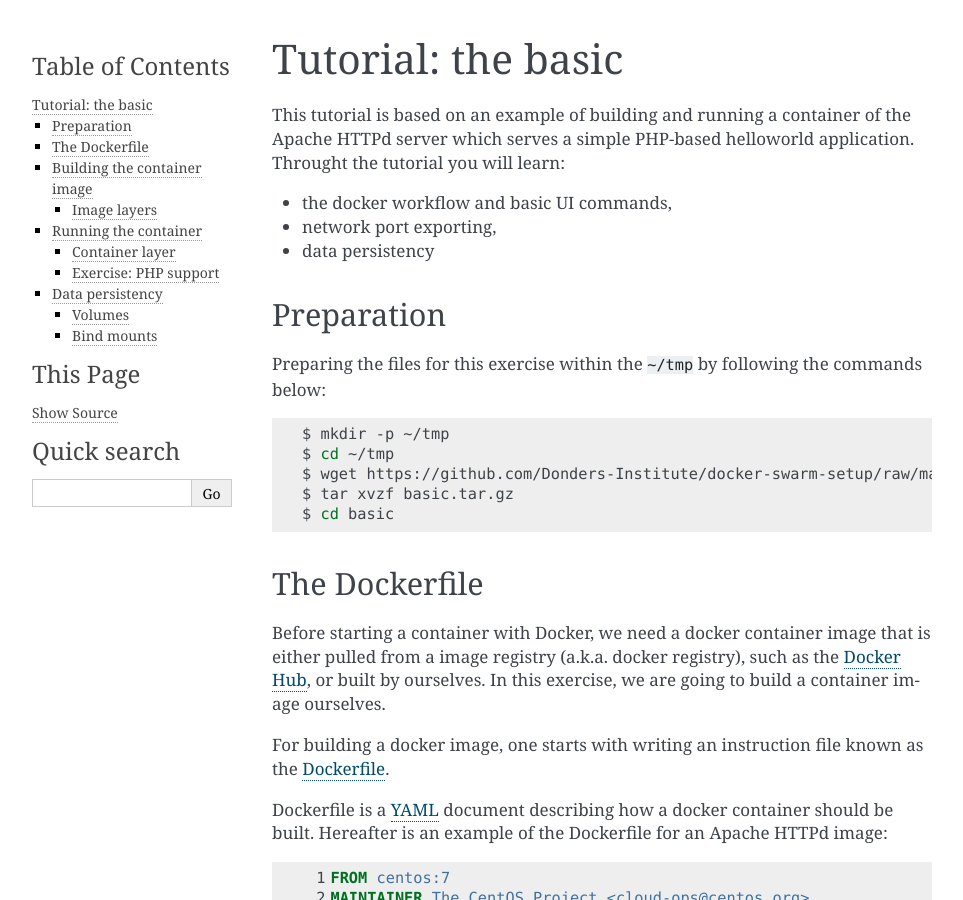
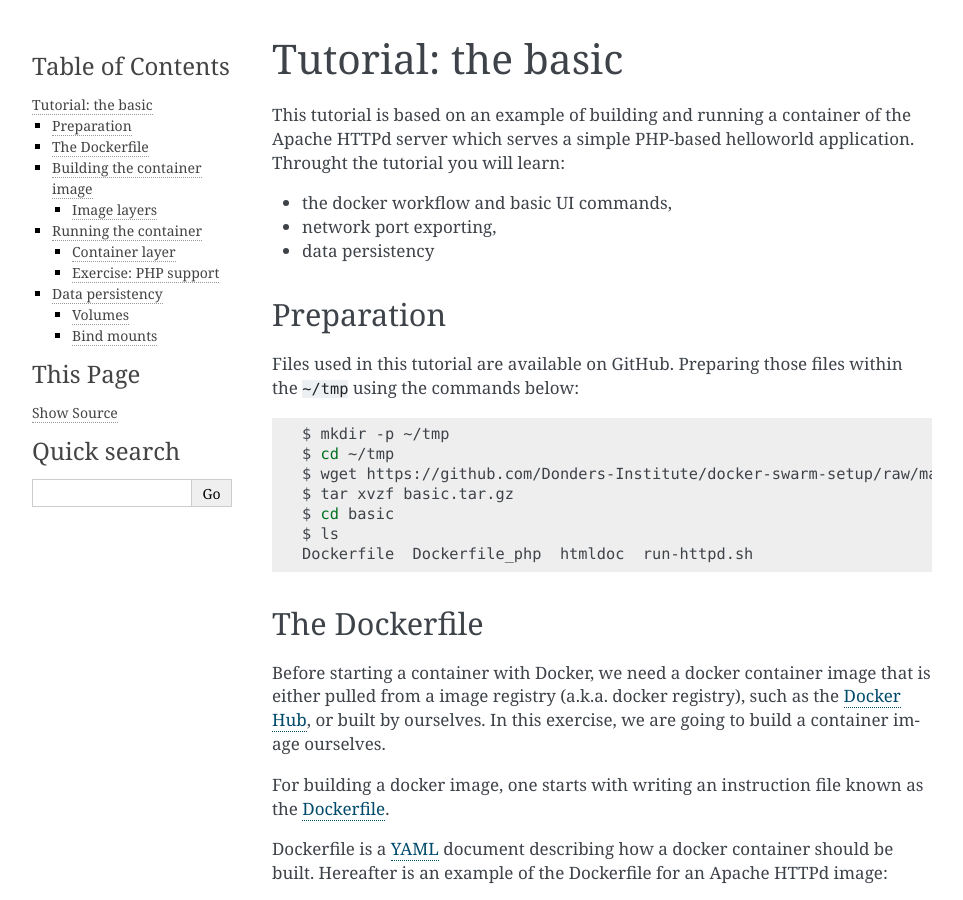
Before and after one commit to Donders-Institute/docker-swarm-setup, a Sphinx documentation site: the page built from doc/tutorial/basic.rst, in a window 1280 px wide and 900 px high. Shown: the whole window, without its empty margins (148-1111 px from the left). Built offline with Sphinx 7.4.7, drawn with Linux system fonts in a browser that asks for light colours; some of the changed text lies outside the part shown.

Commit message:
Update basic.rst

```diff
--- a/doc/tutorial/basic.rst
+++ b/doc/tutorial/basic.rst
@@ -10,7 +10,7 @@
 Preparation
 ===========
 
-Preparing the files for this exercise within the ``~/tmp`` by following the commands below:
+Files used in this tutorial are available on GitHub. Preparing those files within the ``~/tmp`` using the commands below:
 
 .. code-block:: bash
 
@@ -19,6 +19,8 @@
     $ wget https://github.com/Donders-Institute/docker-swarm-setup/raw/master/doc/tutorial/centos-httpd/basic.tar.gz
     $ tar xvzf basic.tar.gz
     $ cd basic
+    $ ls
+    Dockerfile  Dockerfile_php  htmldoc  run-httpd.sh
 
 The Dockerfile
 ==============
@@ -76,7 +78,7 @@
 Building the container image
 ============================
 
-Make sure you are in the ``basic`` folder, and run the following command:
+With the Dockerfile in place, we can proceed for building the container image. Make sure you are in the ``basic`` folder, and run the following command:
 
 .. code-block:: bash
 
```
